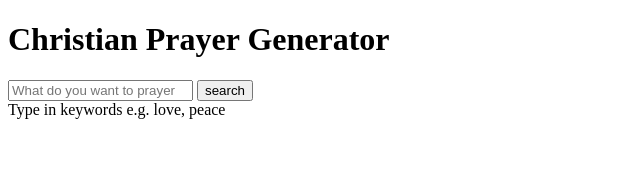
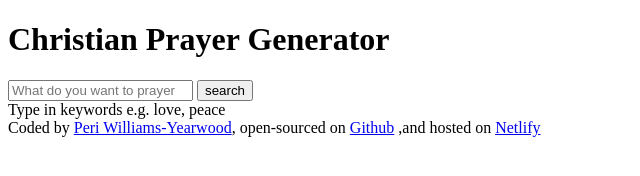
Before and after one commit to Pezza242/Christian-prayer-generator, a plain HTML site: page index.html in a window 1280 px wide. Shown: the whole page, without its empty margins (0-640 px from the left). Drawn offline with Linux system fonts and the light colour scheme.

Commit message:
Added footer

```diff
--- a/index.html
+++ b/index.html
@@ -18,6 +18,19 @@
         <input type="submit" value="search" id="search-button" />
       </form>
       <span>Type in keywords e.g. love, peace</span>
+      <footer>
+        Coded by
+        <a href="https://github.com/Pezza242" target="_blank">
+          Peri Williams-Yearwood</a
+        >, open-sourced on
+        <a href="https://github.com/Pezza242/Christian-prayer-generator"
+          >Github</a
+        >
+        ,and hosted on
+        <a href="https://shecode-ai-christian-prayer-generator.netlify.app/">
+          Netlify</a
+        >
+      </footer>
     </div>
   </body>
 </html>
```
